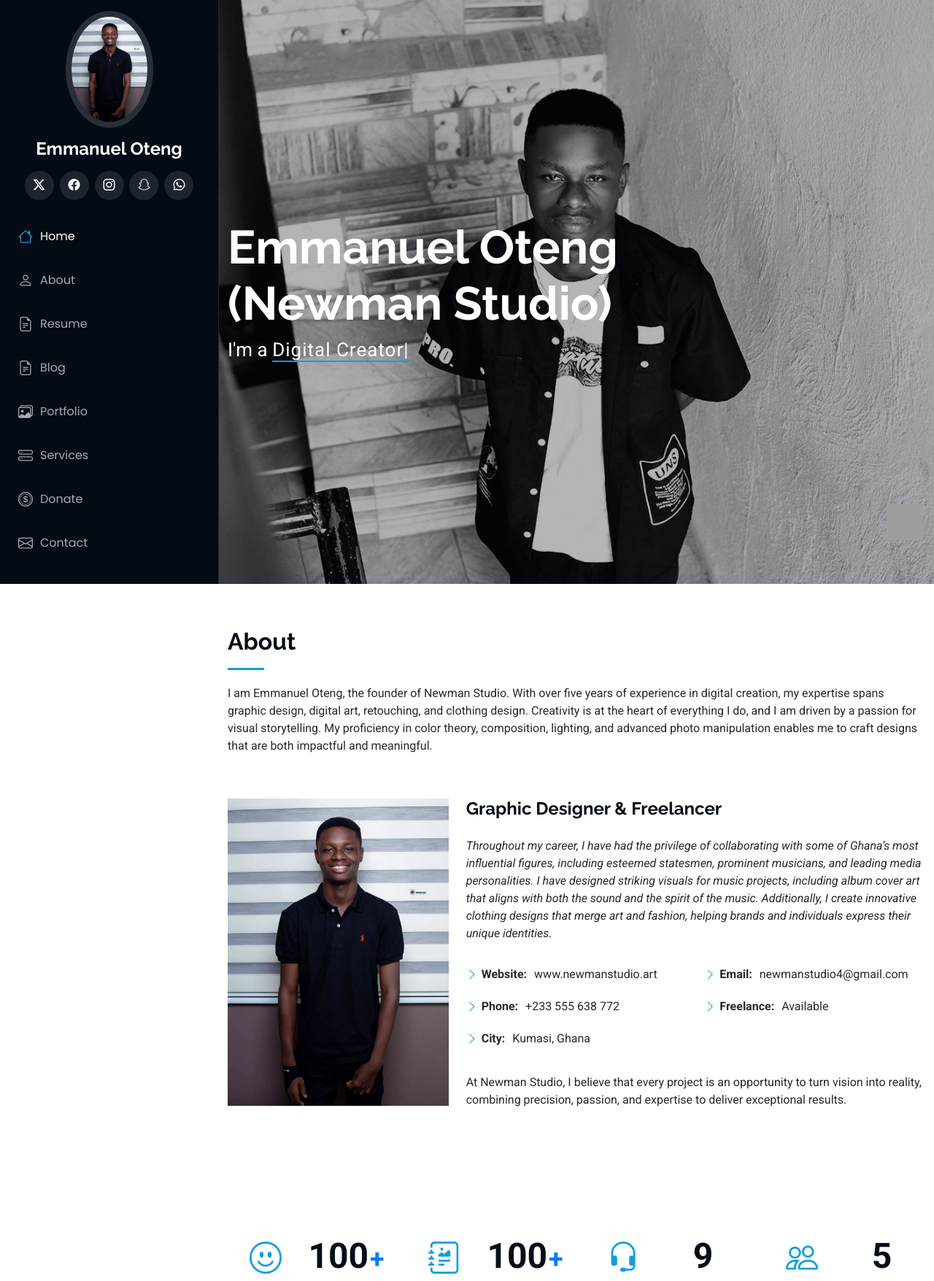
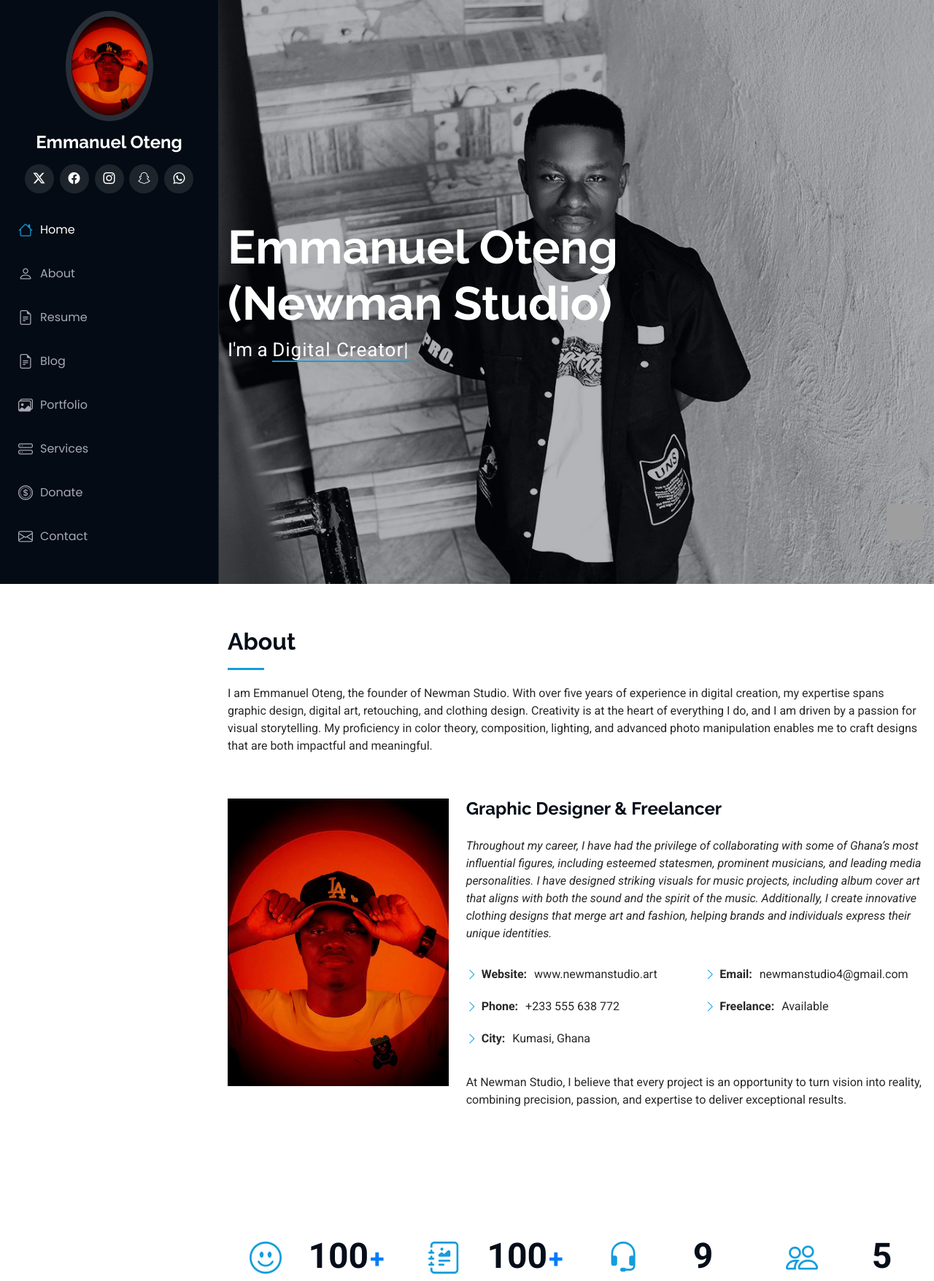
Before and after one commit to godfredtenkorang/newman, a Django app: page / in a window 1280 px wide. Shown: the top 1755 px of the page at 73% size. Run offline with Django 5.2, Linux system fonts and the light colour scheme; data that the repository does not hold is empty; some libraries are stand-ins or nearby versions; grey boxes are pictures that could not be loaded.

Commit message:
update on about image

```diff
--- a/my_site/templates/my_site/base.html
+++ b/my_site/templates/my_site/base.html
@@ -72,7 +72,7 @@
         <i class="header-toggle d-xl-none bi bi-list"></i>
 
         <div class="profile-img">
-            <img src="{% static 'my_site/img/newman-img4.jpeg' %}" alt="" class="img-fluid rounded-circle">
+            <img src="{% static 'my_site/img/new_image_about.jpeg' %}" alt="" class="img-fluid rounded-circle">
         </div>
 
         <a href="index.html" class="logo d-flex align-items-center justify-content-center">
--- a/my_site/templates/my_site/index.html
+++ b/my_site/templates/my_site/index.html
@@ -87,7 +87,7 @@
 
       <div class="row gy-4 justify-content-center">
         <div class="col-lg-4">
-          <img src="{% static 'my_site/img/newman-img4.jpeg' %}" class="img-fluid" alt="">
+          <img src="{% static 'my_site/img/new_image_about.jpeg' %}" class="img-fluid" alt="">
         </div>
         <div class="col-lg-8 content">
           <h2>Graphic Designer &amp; Freelancer</h2>
```
Also changed, not shown: my_site/static/my_site/img/new_image_about.jpeg (added).
